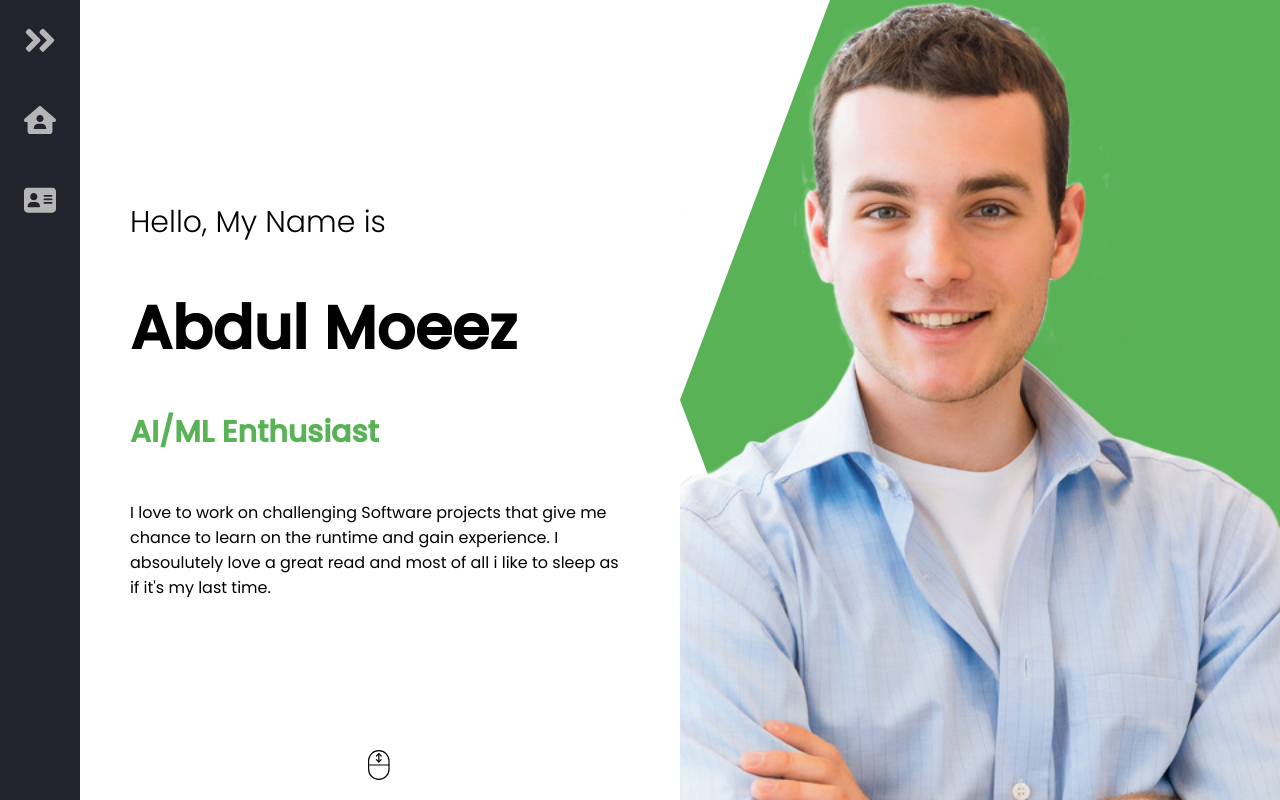
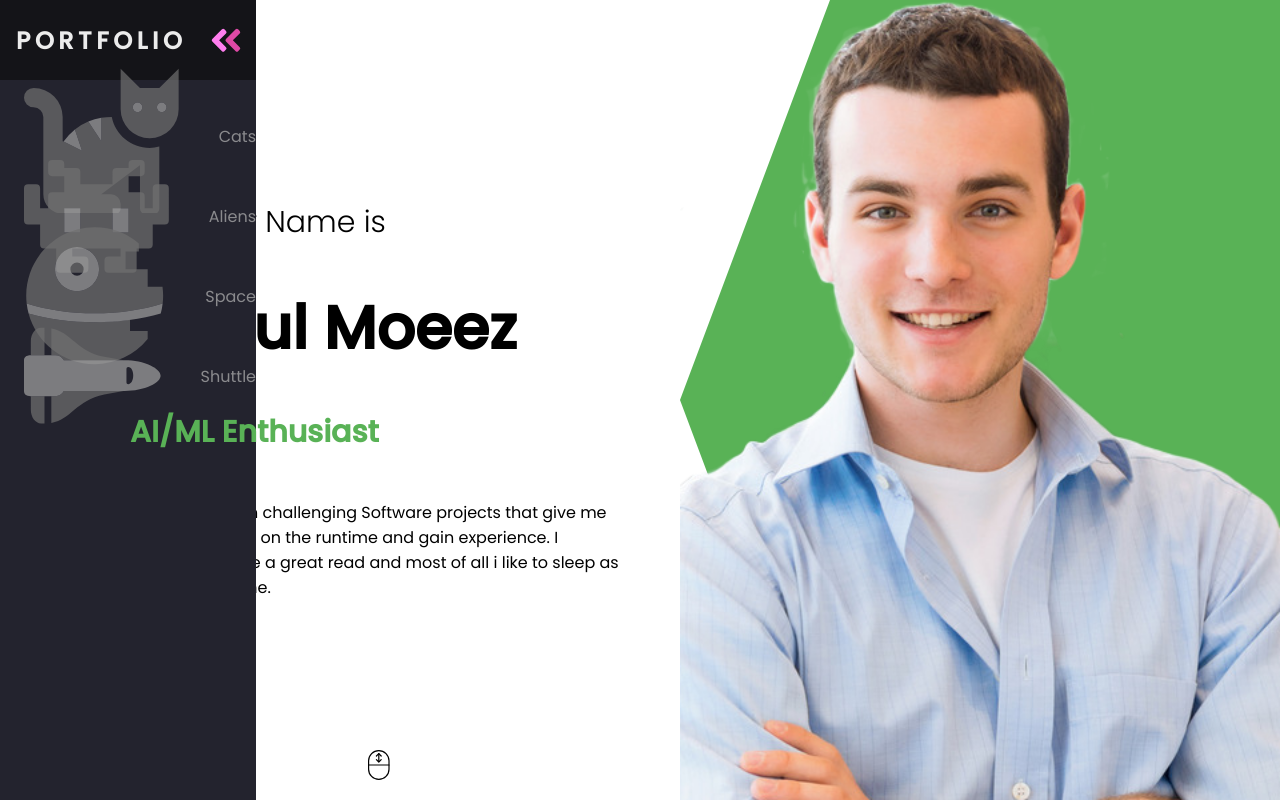
Before and after one commit to AbdulMoeez060/portfolio, a React (Create React App) app: page / in a window 1280 px wide. Built offline with nearby package versions, Linux system fonts and the light colour scheme.

Commit message:
side fully added for large screen

```diff
--- a/src/components/sidebar/Sidebar.jsx
+++ b/src/components/sidebar/Sidebar.jsx
@@ -5,7 +5,7 @@
         <div>
             <nav className="navbar">
                 <ul className="navbar-nav">
-                    <li className="nav-item">
+                    <li className="logo">
                         <a href="" className="nav-link">
 
                             <span className="link-text">Portfolio</span>
@@ -34,7 +34,8 @@
                             </svg>
                         </a>
                     </li>
-                    <li class="nav-item">
+
+                    {/* <li class="nav-item">
                         <a href="#" class="nav-link">
                             <svg aria-hidden="true" focusable="false" data-prefix="fas" data-icon="house-user" class="svg-inline--fa fa-house-user" role="img" xmlns="http://www.w3.org/2000/svg" viewBox="0 0 576 512"><path fill="currentColor" d="M575.8 255.5C575.8 273.5 560.8 287.6 543.8 287.6H511.8L512.5 447.7C512.6 483.2 483.9 512 448.5 512H128.1C92.75 512 64.09 483.3 64.09 448V287.6H32.05C14.02 287.6 0 273.5 0 255.5C0 246.5 3.004 238.5 10.01 231.5L266.4 8.016C273.4 1.002 281.4 0 288.4 0C295.4 0 303.4 2.004 309.5 7.014L564.8 231.5C572.8 238.5 576.9 246.5 575.8 255.5H575.8zM288 160C252.7 160 224 188.7 224 224C224 259.3 252.7 288 288 288C323.3 288 352 259.3 352 224C352 188.7 323.3 160 288 160zM256 320C211.8 320 176 355.8 176 400C176 408.8 183.2 416 192 416H384C392.8 416 400 408.8 400 400C400 355.8 364.2 320 320 320H256z"></path></svg>
                             <span class="link-text">Home</span>
@@ -45,6 +46,121 @@
                             <svg aria-hidden="true" focusable="false" data-prefix="fas" data-icon="address-card" class="svg-inline--fa fa-address-card" role="img" xmlns="http://www.w3.org/2000/svg" viewBox="0 0 576 512"><path fill="currentColor" d="M512 32H64C28.65 32 0 60.65 0 96v320c0 35.35 28.65 64 64 64h448c35.35 0 64-28.65 64-64V96C576 60.65 547.3 32 512 32zM176 128c35.35 0 64 28.65 64 64s-28.65 64-64 64s-64-28.65-64-64S140.7 128 176 128zM272 384h-192C71.16 384 64 376.8 64 368C64 323.8 99.82 288 144 288h64c44.18 0 80 35.82 80 80C288 376.8 280.8 384 272 384zM496 320h-128C359.2 320 352 312.8 352 304S359.2 288 368 288h128C504.8 288 512 295.2 512 304S504.8 320 496 320zM496 256h-128C359.2 256 352 248.8 352 240S359.2 224 368 224h128C504.8 224 512 231.2 512 240S504.8 256 496 256zM496 192h-128C359.2 192 352 184.8 352 176S359.2 160 368 160h128C504.8 160 512 167.2 512 176S504.8 192 496 192z"></path></svg>
                             <span class="link-text">About</span>
                         </a>
+                    </li> */}
+                    <li class="nav-item">
+                        <a href="#" class="nav-link">
+                            <svg
+                                aria-hidden="true"
+                                focusable="false"
+                                data-prefix="fad"
+                                data-icon="cat"
+                                role="img"
+                                xmlns="http://www.w3.org/2000/svg"
+                                viewBox="0 0 512 512"
+                                class="svg-inline--fa fa-cat fa-w-16 fa-9x"
+                            >
+                                <g class="fa-group">
+                                    <path
+                                        fill="currentColor"
+                                        d="M448 96h-64l-64-64v134.4a96 96 0 0 0 192 0V32zm-72 80a16 16 0 1 1 16-16 16 16 0 0 1-16 16zm80 0a16 16 0 1 1 16-16 16 16 0 0 1-16 16zm-165.41 16a204.07 204.07 0 0 0-34.59 2.89V272l-43.15-64.73a183.93 183.93 0 0 0-44.37 26.17L192 304l-60.94-30.47L128 272v-80a96.1 96.1 0 0 0-96-96 32 32 0 0 0 0 64 32 32 0 0 1 32 32v256a64.06 64.06 0 0 0 64 64h176a16 16 0 0 0 16-16v-16a32 32 0 0 0-32-32h-32l128-96v144a16 16 0 0 0 16 16h32a16 16 0 0 0 16-16V289.86a126.78 126.78 0 0 1-32 4.54c-61.81 0-113.52-44.05-125.41-102.4z"
+                                        class="fa-secondary"
+                                    ></path>
+                                    <path
+                                        fill="currentColor"
+                                        d="M376 144a16 16 0 1 0 16 16 16 16 0 0 0-16-16zm80 0a16 16 0 1 0 16 16 16 16 0 0 0-16-16zM131.06 273.53L192 304l-23.52-70.56a192.06 192.06 0 0 0-37.42 40.09zM256 272v-77.11a198.62 198.62 0 0 0-43.15 12.38z"
+                                        class="fa-primary"
+                                    ></path>
+                                </g>
+                            </svg>
+                            <span class="link-text">Cats</span>
+                        </a>
+                    </li>
+
+                    <li class="nav-item">
+                        <a href="#" class="nav-link">
+                            <svg
+                                aria-hidden="true"
+                                focusable="false"
+                                data-prefix="fad"
+                                data-icon="alien-monster"
+                                role="img"
+                                xmlns="http://www.w3.org/2000/svg"
+                                viewBox="0 0 576 512"
+                                class="svg-inline--fa fa-alien-monster fa-w-18 fa-9x"
+                            >
+                                <g class="fa-group">
+                                    <path
+                                        fill="currentColor"
+                                        d="M560,128H528a15.99954,15.99954,0,0,0-16,16v80H480V176a15.99954,15.99954,0,0,0-16-16H416V96h48a16.00079,16.00079,0,0,0,16-16V48a15.99954,15.99954,0,0,0-16-16H432a15.99954,15.99954,0,0,0-16,16V64H368a15.99954,15.99954,0,0,0-16,16v48H224V80a15.99954,15.99954,0,0,0-16-16H160V48a15.99954,15.99954,0,0,0-16-16H112A15.99954,15.99954,0,0,0,96,48V80a16.00079,16.00079,0,0,0,16,16h48v64H112a15.99954,15.99954,0,0,0-16,16v48H64V144a15.99954,15.99954,0,0,0-16-16H16A15.99954,15.99954,0,0,0,0,144V272a16.00079,16.00079,0,0,0,16,16H64v80a16.00079,16.00079,0,0,0,16,16h48v80a16.00079,16.00079,0,0,0,16,16h96a16.00079,16.00079,0,0,0,16-16V432a15.99954,15.99954,0,0,0-16-16H192V384H384v32H336a15.99954,15.99954,0,0,0-16,16v32a16.00079,16.00079,0,0,0,16,16h96a16.00079,16.00079,0,0,0,16-16V384h48a16.00079,16.00079,0,0,0,16-16V288h48a16.00079,16.00079,0,0,0,16-16V144A15.99954,15.99954,0,0,0,560,128ZM224,320H160V224h64Zm192,0H352V224h64Z"
+                                        class="fa-secondary"
+                                    ></path>
+                                    <path
+                                        fill="currentColor"
+                                        d="M160,320h64V224H160Zm192-96v96h64V224Z"
+                                        class="fa-primary"
+                                    ></path>
+                                </g>
+                            </svg>
+                            <span class="link-text">Aliens</span>
+                        </a>
+                    </li>
+
+                    <li class="nav-item">
+                        <a href="#" class="nav-link">
+                            <svg
+                                aria-hidden="true"
+                                focusable="false"
+                                data-prefix="fad"
+                                data-icon="space-station-moon-alt"
+                                role="img"
+                                xmlns="http://www.w3.org/2000/svg"
+                                viewBox="0 0 512 512"
+                                class="svg-inline--fa fa-space-station-moon-alt fa-w-16 fa-5x"
+                            >
+                                <g class="fa-group">
+                                    <path
+                                        fill="currentColor"
+                                        d="M501.70312,224H448V160H368V96h48V66.67383A246.86934,246.86934,0,0,0,256,8C119.03125,8,8,119.0332,8,256a250.017,250.017,0,0,0,1.72656,28.26562C81.19531,306.76953,165.47656,320,256,320s174.80469-13.23047,246.27344-35.73438A250.017,250.017,0,0,0,504,256,248.44936,248.44936,0,0,0,501.70312,224ZM192,240a80,80,0,1,1,80-80A80.00021,80.00021,0,0,1,192,240ZM384,343.13867A940.33806,940.33806,0,0,1,256,352c-87.34375,0-168.71094-11.46094-239.28906-31.73633C45.05859,426.01953,141.29688,504,256,504a247.45808,247.45808,0,0,0,192-91.0918V384H384Z"
+                                        class="fa-secondary"
+                                    ></path>
+                                    <path
+                                        fill="currentColor"
+                                        d="M256,320c-90.52344,0-174.80469-13.23047-246.27344-35.73438a246.11376,246.11376,0,0,0,6.98438,35.998C87.28906,340.53906,168.65625,352,256,352s168.71094-11.46094,239.28906-31.73633a246.11376,246.11376,0,0,0,6.98438-35.998C430.80469,306.76953,346.52344,320,256,320Zm-64-80a80,80,0,1,0-80-80A80.00021,80.00021,0,0,0,192,240Zm0-104a24,24,0,1,1-24,24A23.99993,23.99993,0,0,1,192,136Z"
+                                        class="fa-primary"
+                                    ></path>
+                                </g>
+                            </svg>
+                            <span class="link-text">Space</span>
+                        </a>
+                    </li>
+
+                    <li class="nav-item">
+                        <a href="#" class="nav-link">
+                            <svg
+                                aria-hidden="true"
+                                focusable="false"
+                                data-prefix="fad"
+                                data-icon="space-shuttle"
+                                role="img"
+                                xmlns="http://www.w3.org/2000/svg"
+                                viewBox="0 0 640 512"
+                                class="svg-inline--fa fa-space-shuttle fa-w-20 fa-5x"
+                            >
+                                <g class="fa-group">
+                                    <path
+                                        fill="currentColor"
+                                        d="M32 416c0 35.35 21.49 64 48 64h16V352H32zm154.54-232h280.13L376 168C243 140.59 222.45 51.22 128 34.65V160h18.34a45.62 45.62 0 0 1 40.2 24zM32 96v64h64V32H80c-26.51 0-48 28.65-48 64zm114.34 256H128v125.35C222.45 460.78 243 371.41 376 344l90.67-16H186.54a45.62 45.62 0 0 1-40.2 24z"
+                                        class="fa-secondary"
+                                    ></path>
+                                    <path
+                                        fill="currentColor"
+                                        d="M592.6 208.24C559.73 192.84 515.78 184 472 184H186.54a45.62 45.62 0 0 0-40.2-24H32c-23.2 0-32 10-32 24v144c0 14 8.82 24 32 24h114.34a45.62 45.62 0 0 0 40.2-24H472c43.78 0 87.73-8.84 120.6-24.24C622.28 289.84 640 272 640 256s-17.72-33.84-47.4-47.76zM488 296a8 8 0 0 1-8-8v-64a8 8 0 0 1 8-8c31.91 0 31.94 80 0 80z"
+                                        class="fa-primary"
+                                    ></path>
+                                </g>
+                            </svg>
+                            <span class="link-text">Shuttle</span>
+                        </a>
                     </li>
                 </ul>
             </nav>
--- a/src/components/sidebar/sidebar.css
+++ b/src/components/sidebar/sidebar.css
@@ -4,6 +4,7 @@
     --text-secondary:#ececec;
     --bg-primary:#23232e;
     --bg-secondary:#141418;
+    --transition-speed:600ms;
 }
 body{
     color:black;
@@ -25,6 +26,7 @@
     height: 100vh;
     position: fixed;
     background-color: var(--bg-primary);
+    transition: width 200ms ease;
 }
 
 .navbar-nav{
@@ -48,7 +50,16 @@
     height: 5rem;
     color: var(--text-primary);
     text-decoration: none;
+    filter: grayscale(100%) opacity(0.7);
+    transition: var(--transition-speed)
 }
+.nav-link:hover{
+    filter: grayscale(0%) opacity(1);
+    background: var(--bg-secondary);
+    color: var(--text-secondary);
+}
+
+
 .link-text{
     display: none;
     margin-left: 1rem;
@@ -57,3 +68,43 @@
     min-width: 2rem;
     margin: 0 1.5rem;
 }
+.navbar:hover{
+    width: 16rem;
+
+}
+.navbar:hover .link-text{
+    display: block;
+}
+
+.fa-primary {
+    color: #ff7eee;
+  }
+
+.fa-secondary {
+    color: #df49a6;
+}
+
+.fa-primary,
+.fa-secondary {
+    transition: var(--transition-speed);
+}
+.logo{
+    font-weight: bold;
+    text-transform: uppercase;
+    margin-bottom: 1rem;
+    text-align: center;
+    color: var(--text-secondary);
+    background: var(--bg-secondary);
+    font-size: 1.5rem;
+    text-transform: uppercase;
+    letter-spacing: 0.3ch;
+    width: 100%;
+}
+.logo svg{
+    transform: rotate(0deg);
+    transition: transform var(--transition-speed);
+}
+
+.navbar:hover .logo svg{
+    transform: rotate(-180deg);
+}
```
